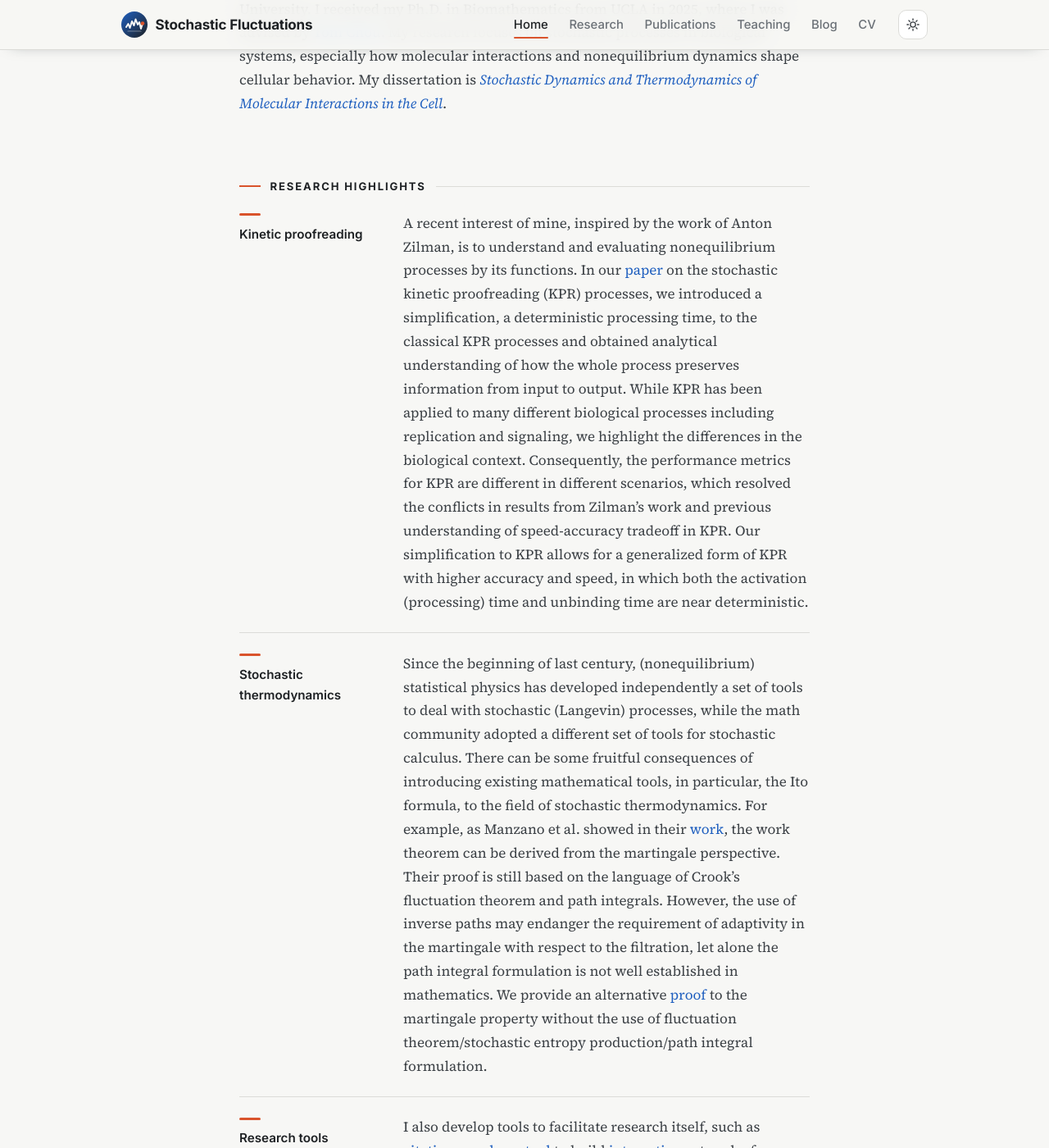
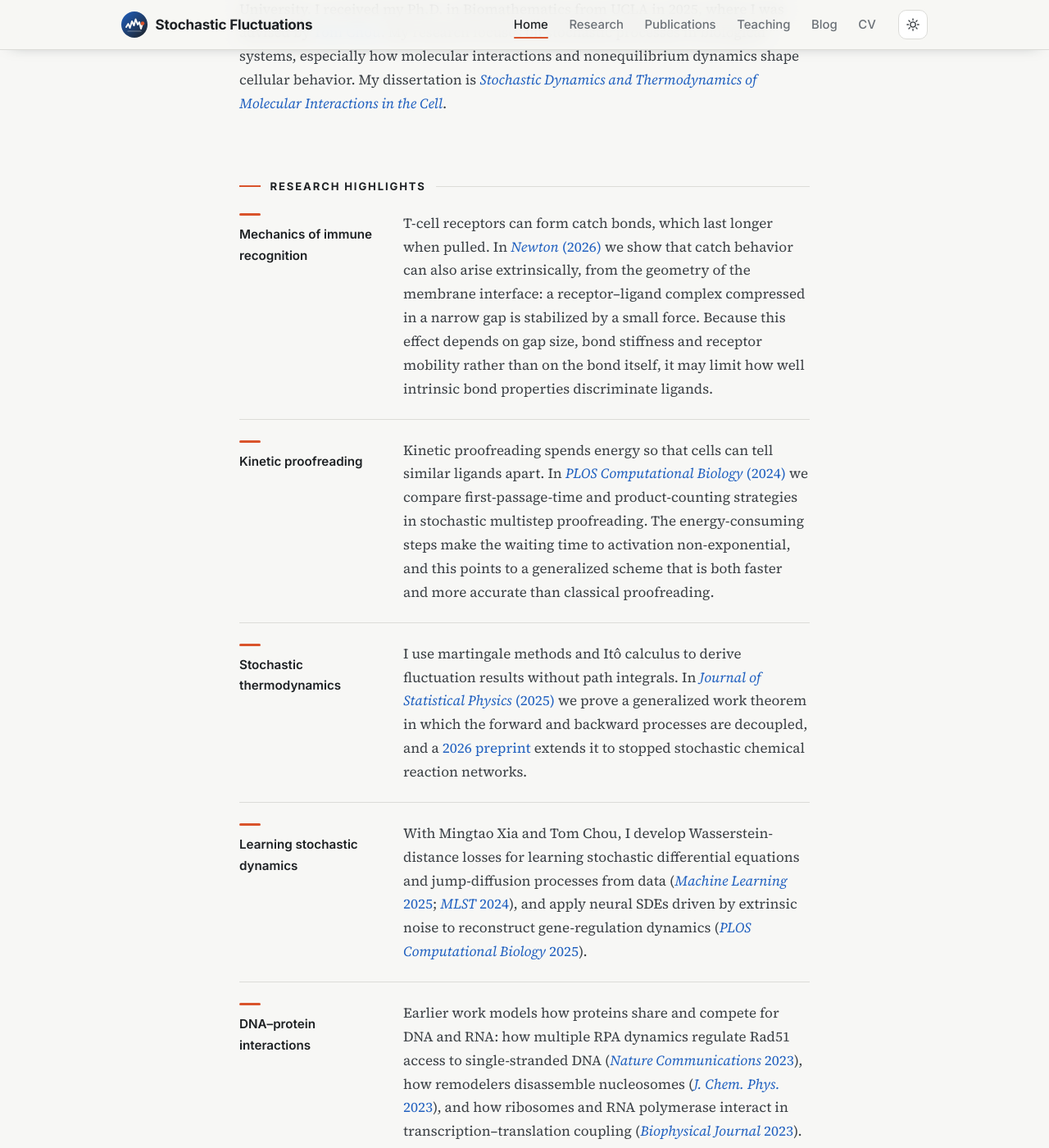
Before and after one commit to hsianktin/hsianktin.github.io, a Jekyll site: the page built from index.md, in a window 1280 px wide and 1400 px high, scrolled down 675 px. Shown: the whole window at 82% size. Built offline with Jekyll 4.4.1, drawn with Linux system fonts in a browser that asks for light colours; some of the changed text lies outside the part shown.

Commit message:
feat(site): new research highlights, short CV

```diff
--- a/index.md
+++ b/index.md
@@ -44,50 +44,62 @@ Interactions in the Cell*](https://escholarship.org/uc/item/7f05d5mw).
 ## Research highlights
 
 <div class="feature" markdown="1">
+<p class="feature-label">Mechanics of immune recognition</p>
+<div markdown="1">
+T-cell receptors can form catch bonds, which last longer when pulled. In
+[_Newton_ (2026)](https://doi.org/10.1016/j.newton.2026.100463) we show that
+catch behavior can also arise extrinsically, from the geometry of the
+membrane interface: a receptor–ligand complex compressed in a narrow gap is
+stabilized by a small force. Because this effect depends on gap size, bond
+stiffness and receptor mobility rather than on the bond itself, it may limit
+how well intrinsic bond properties discriminate ligands.
+</div>
+</div>
+
+<div class="feature" markdown="1">
 <p class="feature-label">Kinetic proofreading</p>
 <div markdown="1">
-A recent interest of mine, inspired by the work of Anton Zilman, is to
-understand and evaluating nonequilibrium processes by its functions. In our
-[paper](https://doi.org/10.1371/journal.pcbi.1012183) on the stochastic kinetic proofreading
-(KPR) processes, we introduced a simplification, a deterministic processing
-time, to the classical KPR processes and obtained analytical understanding of
-how the whole process preserves information from input to output. While KPR has
-been applied to many different biological processes including replication and
-signaling, we highlight the differences in the biological context. Consequently,
-the performance metrics for KPR are different in different scenarios, which
-resolved the conflicts in results from Zilman's work and previous understanding
-of speed-accuracy tradeoff in KPR. Our simplification to KPR allows for a
-generalized form of KPR with higher accuracy and speed, in which both the
-activation (processing) time and unbinding time are near deterministic.
+Kinetic proofreading spends energy so that cells can tell similar ligands
+apart. In [_PLOS Computational Biology_ (2024)](https://doi.org/10.1371/journal.pcbi.1012183)
+we compare first-passage-time and product-counting strategies in stochastic
+multistep proofreading. The energy-consuming steps make the waiting time to
+activation non-exponential, and this points to a generalized scheme that is
+both faster and more accurate than classical proofreading.
 </div>
 </div>
 
 <div class="feature" markdown="1">
 <p class="feature-label">Stochastic thermodynamics</p>
 <div markdown="1">
-Since the beginning of last century, (nonequilibrium) statistical physics has
-developed independently a set of tools to deal with stochastic (Langevin)
-processes, while the math community adopted a different set of tools for
-stochastic calculus. There can be some fruitful consequences of introducing
-existing mathematical tools, in particular, the Ito formula, to the field of
-stochastic thermodynamics. For example, as Manzano et al. showed in their
-[work](https://doi.org/10.1103/PhysRevLett.126.080603), the work theorem can be
-derived from the martingale perspective. Their proof is still based on the
-language of Crook's fluctuation theorem and path integrals. However, the use of
-inverse paths may endanger the requirement of adaptivity in the martingale with
-respect to the filtration, let alone the path integral formulation is not well
-established in mathematics. We provide an alternative [proof]({{ site.baseurl
-}}/blog/work-theorem-martingale.html) to the martingale property without the use
-of fluctuation theorem/stochastic entropy production/path integral formulation.
+I use martingale methods and Itô calculus to derive fluctuation results
+without path integrals. In [_Journal of Statistical Physics_ (2025)](https://doi.org/10.1007/s10955-025-03530-w)
+we prove a generalized work theorem in which the forward and backward
+processes are decoupled, and a [2026 preprint](https://arxiv.org/abs/2601.12854)
+extends it to stopped stochastic chemical reaction networks.
 </div>
 </div>
 
 <div class="feature" markdown="1">
-<p class="feature-label">Research tools</p>
+<p class="feature-label">Learning stochastic dynamics</p>
 <div markdown="1">
-I also develop tools to facilitate research itself, such as [citation
-crawler](https://github.com/hsianktin/paper_network_builder), a [tool]({{ site.baseurl }}/blog/citation-crawler.html)
-to build [interactive](assets/citation_crawler.html) network of papers based on citation information.
+With Mingtao Xia and Tom Chou, I develop Wasserstein-distance losses for
+learning stochastic differential equations and jump-diffusion processes from
+data ([_Machine Learning_ 2025](https://doi.org/10.1007/s10994-025-06908-9);
+[_MLST_ 2024](https://doi.org/10.1088/2632-2153/ad9379)), and apply neural
+SDEs driven by extrinsic noise to reconstruct gene-regulation dynamics
+([_PLOS Computational Biology_ 2025](https://doi.org/10.1371/journal.pcbi.1013462)).
+</div>
+</div>
+
+<div class="feature" markdown="1">
+<p class="feature-label">DNA–protein interactions</p>
+<div markdown="1">
+Earlier work models how proteins share and compete for DNA and RNA: how
+multiple RPA dynamics regulate Rad51 access to single-stranded DNA
+([_Nature Communications_ 2023](https://doi.org/10.1038/s41467-023-39579-y)),
+how remodelers disassemble nucleosomes ([_J. Chem. Phys._ 2023](https://doi.org/10.1063/5.0165136)),
+and how ribosomes and RNA polymerase interact in transcription–translation
+coupling ([_Biophysical Journal_ 2023](https://doi.org/10.1016/j.bpj.2022.09.041)).
 </div>
 </div>
 
```
Also changed, not shown: cv.md (+5 -40 lines).
